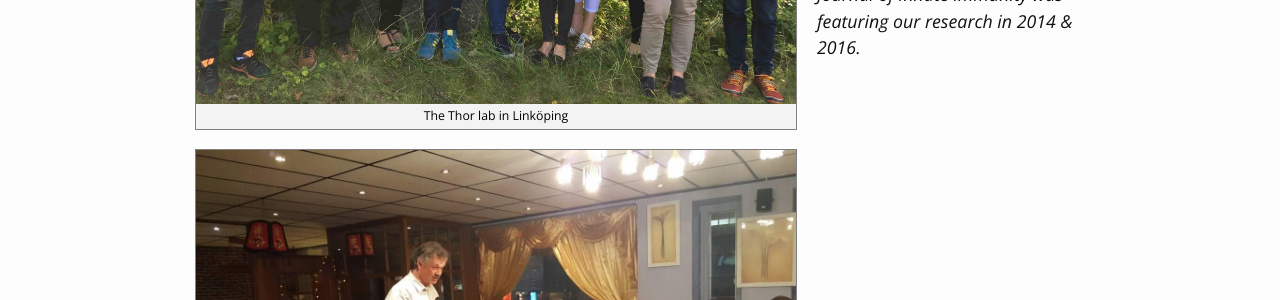
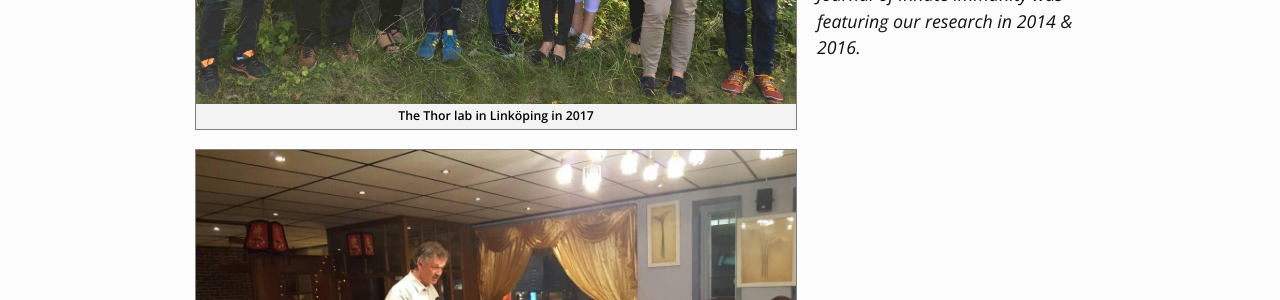
Before and after one commit to Badrul-Arefin/badrul-arefin.github.io, a Jekyll site: the page built from Others/others.md, in a window 1280 px wide. Shown: the part 512-812 px from the top of the page. Built offline with Jekyll 4.4.1, drawn with Linux system fonts in a browser that asks for light colours.

Commit message:
Update others.md

```diff
--- a/Others/others.md
+++ b/Others/others.md
@@ -40,7 +40,7 @@ permalink: /others/
   }
 </style>
 <div class="image-wrapper">
-  {% include image.html url="/images/Thorlab.jpg" caption="The Thor lab in Linköping" width=600 align="left" %}
+  {% include image.html url="/images/Thorlab.jpg" caption="<b>The Thor lab in Linköping in 2017 </b>" width=600 align="left" %}
 </div>
 
 <br><br><br> <!-- Add 3 line breaks -->
```
